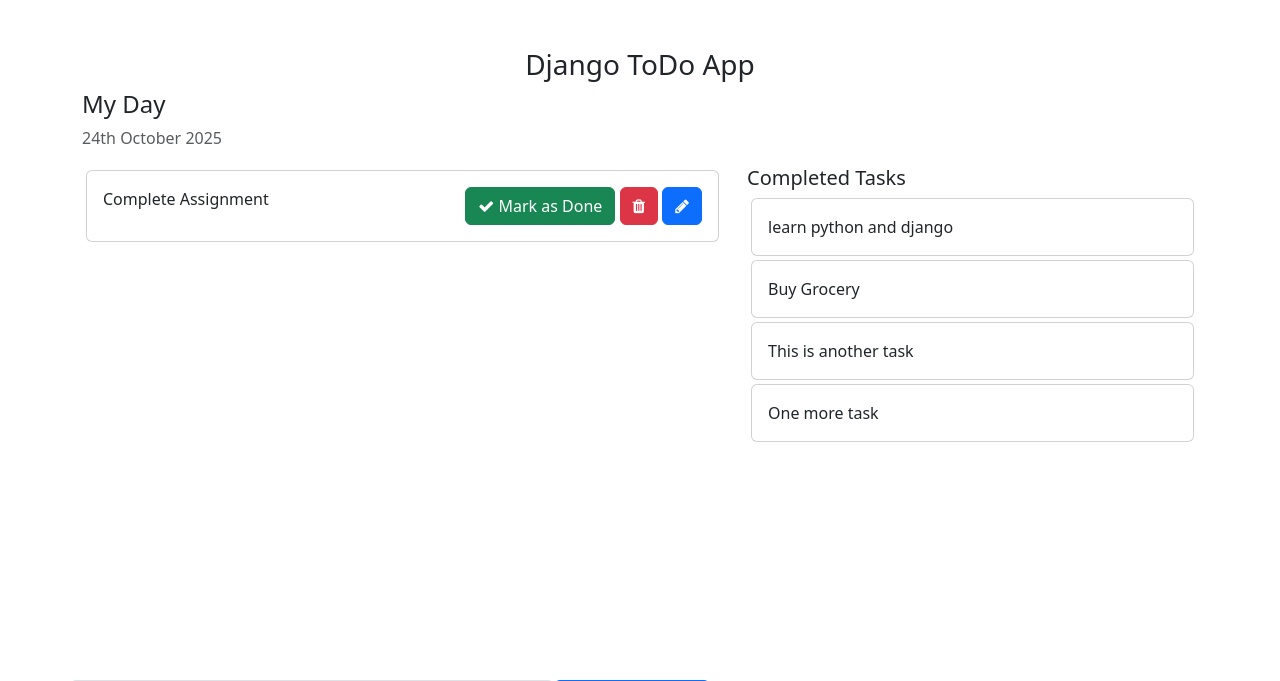
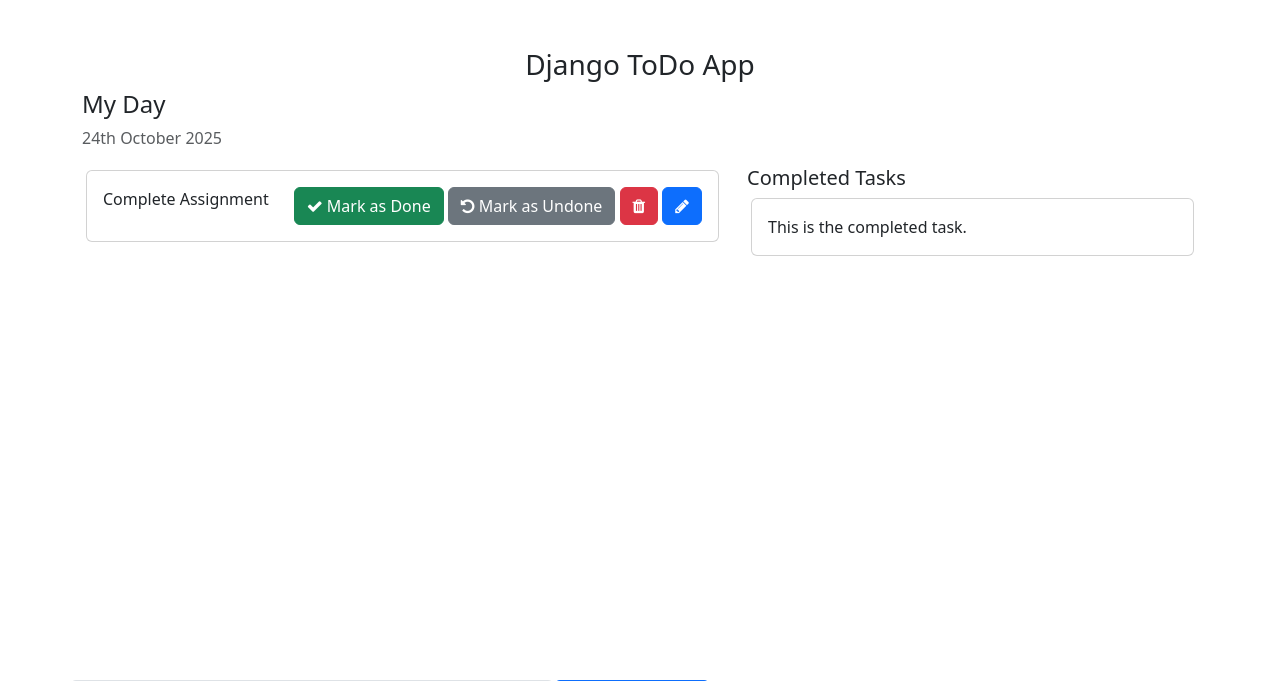
Before and after one commit to Chrissie22/todo, a Django app: page / in a window 1280 px wide. Shown: the top 681 px of the page. Run offline with Django 5.2, Linux system fonts and the light colour scheme; data comes from the database, SQL or seed files in the repository.

Commit message:
Update home page layout and content

```diff
--- a/templates/home.html
+++ b/templates/home.html
@@ -14,8 +14,8 @@
 
     <style>
         .form-control{
-        padding: 1.375rem .75rem !important;
-    }
+            padding: 1.375rem .75rem !important;
+        }
     </style>
 </head>
 <body>
@@ -31,7 +31,8 @@
                     <div class="card-body">
                         {{ task.task }}
                         <span style="position: relative; float: right;">
-                            <a href={% url 'mark_as_done' task.pk %} class="btn btn-success"><i class="fa fa-check"></i> Mark as Done</a>
+                            <a class="btn btn-success" href="{% url 'markDone' task.id %}"><i class="fa fa-check"></i> Mark as Done</a>
+                            <a class="btn btn-secondary" href="{% url 'markUndone' task.id %}"><i class="fa fa-undo"></i> Mark as Undone</a>
                             <a class="btn btn-danger"><i class="fa fa-trash"></i></a>
                             <a class="btn btn-primary"><i class="fa fa-pencil"></i></a>
                         </span>
@@ -41,13 +42,12 @@
             </div>
             <div class="col-md-5 col-lg-5">
                 <h5>Completed Tasks</h5>
-                {% for task in completed_task %}
+                <!-- List of all the tasks that have completed -->
                 <div class="card m-1">
                     <div class="card-body">
-                        {{ task.task }}
+                        This is the completed task.
                     </div>
                 </div>
-                {% endfor %}
             </div>
         </div>
         <div class="row">
@@ -57,7 +57,7 @@
                     {% csrf_token %}
                     <div class="form-group">
                         <span style="display: flex;">
-                            <input type="text" name='task' class="form-control" placeholder="Add a task">
+                            <input type="text" name="task" class="form-control" placeholder="Add a task">
                             <button type="submit" class="btn btn-primary" style="width: 200px;"><i class="fa fa-plus"></i> Add</button>
                         </span>
                     </div>
```
